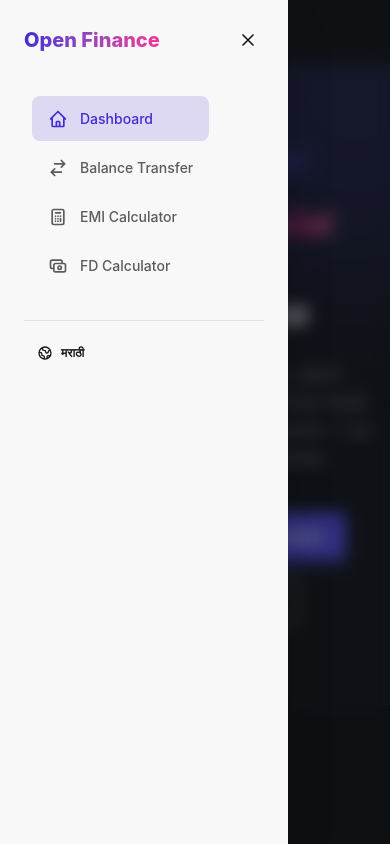
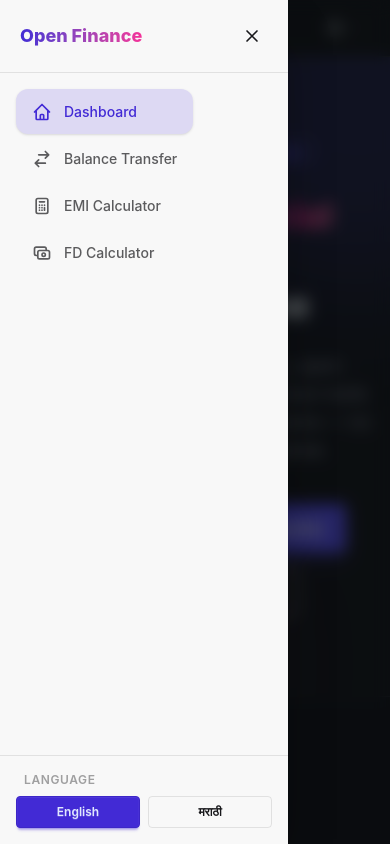
Before and after one commit to sourcedopen/open-finance, a Nuxt app: page / in a window 390 px wide. Both pictures are taken after a click on the button "Open menu". Shown: the top 844 px of the page. Built offline with nearby package versions, Linux system fonts and the light colour scheme.

Commit message:
refactor: enhance default layout navbar and mobile drawer UI with improved styling and language switcher.

```diff
--- a/app/layouts/default.vue
+++ b/app/layouts/default.vue
@@ -17,6 +17,10 @@ const availableLocales = computed(() =>
   ),
 )
 
+const currentLocaleName = computed(() =>
+  (locales.value as Array<{ code: string; name: string }>).find(l => l.code === locale.value)?.name ?? locale.value,
+)
+
 function closeMobileDrawer() {
   drawerOpen.value = false
 }
@@ -28,60 +32,73 @@ function switchLocale(code: string) {
 
 <template>
   <div data-theme="dark" class="min-h-screen bg-base-100 text-base-content flex flex-col">
-    <!-- Navbar -->
-    <header class="sticky top-0 z-50 backdrop-blur-xl bg-base-100/80 border-b border-base-content/10">
-      <nav class="navbar max-w-7xl mx-auto px-4">
-        <!-- Mobile hamburger -->
-        <div class="navbar-start">
+
+    <!-- ═══════════════ TOP NAVBAR ═══════════════ -->
+    <header class="sticky top-0 z-50 backdrop-blur-xl bg-base-100/80 border-b border-base-content/10 no-print">
+      <nav class="navbar max-w-7xl mx-auto px-4 min-h-14 lg:min-h-16">
+
+        <!-- Left: hamburger (mobile) + brand -->
+        <div class="navbar-start gap-1">
           <button
-            class="btn btn-ghost btn-square lg:hidden"
+            class="btn btn-ghost btn-sm btn-square lg:hidden"
             aria-label="Open menu"
             @click="drawerOpen = !drawerOpen"
           >
-            <svg xmlns="http://www.w3.org/2000/svg" class="h-6 w-6" fill="none" viewBox="0 0 24 24" stroke="currentColor">
+            <svg xmlns="http://www.w3.org/2000/svg" class="h-5 w-5" fill="none" viewBox="0 0 24 24" stroke="currentColor">
               <path stroke-linecap="round" stroke-linejoin="round" stroke-width="2" d="M4 6h16M4 12h16M4 18h16" />
             </svg>
           </button>
 
-          <!-- Brand -->
-          <NuxtLink to="/" class="btn btn-ghost text-xl font-extrabold tracking-tight gap-2">
+          <NuxtLink to="/" class="btn btn-ghost text-lg lg:text-xl font-extrabold tracking-tight px-2 lg:px-3">
             <span class="bg-gradient-to-r from-primary to-secondary bg-clip-text text-transparent">
               {{ $t('app.name') }}
             </span>
           </NuxtLink>
         </div>
 
-        <!-- Desktop links + lang switcher -->
-        <div class="navbar-end hidden lg:flex">
+        <!-- Center: desktop links -->
+        <div class="navbar-center hidden lg:flex">
           <ul class="menu menu-horizontal gap-1">
             <li v-for="link in navLinks" :key="link.to">
               <NuxtLink
                 :to="link.to"
                 :class="[
-                  'flex items-center gap-2 rounded-lg px-4 py-2 font-medium transition-all duration-200',
+                  'flex items-center gap-2 rounded-lg px-4 py-2 text-sm font-medium transition-all duration-200',
                   route.path === link.to
-                    ? 'bg-primary/15 text-primary'
+                    ? 'bg-primary/15 text-primary shadow-sm shadow-primary/10'
                     : 'hover:bg-base-content/5 text-base-content/70 hover:text-base-content',
                 ]"
               >
-                <svg xmlns="http://www.w3.org/2000/svg" class="h-5 w-5" fill="none" viewBox="0 0 24 24" stroke="currentColor">
+                <svg xmlns="http://www.w3.org/2000/svg" class="h-4 w-4" fill="none" viewBox="0 0 24 24" stroke="currentColor">
                   <path stroke-linecap="round" stroke-linejoin="round" stroke-width="2" :d="link.icon" />
                 </svg>
                 {{ link.label }}
               </NuxtLink>
             </li>
           </ul>
-          <!-- Language Switcher -->
-          <div class="dropdown dropdown-end ml-2">
-            <label tabindex="0" class="btn btn-ghost btn-sm gap-1">
-              <svg xmlns="http://www.w3.org/2000/svg" class="h-4 w-4" fill="none" viewBox="0 0 24 24" stroke="currentColor">
+        </div>
+
+        <!-- Right: lang switcher -->
+        <div class="navbar-end">
+          <div class="dropdown dropdown-end">
+            <label tabindex="0" class="btn btn-ghost btn-sm gap-1.5 no-animation">
+              <svg xmlns="http://www.w3.org/2000/svg" class="h-4 w-4 opacity-70" fill="none" viewBox="0 0 24 24" stroke="currentColor">
                 <path stroke-linecap="round" stroke-linejoin="round" stroke-width="2" d="M3.055 11H5a2 2 0 012 2v1a2 2 0 002 2 2 2 0 012 2v2.945M8 3.935V5.5A2.5 2.5 0 0010.5 8h.5a2 2 0 012 2 2 2 0 104 0 2 2 0 012-2h1.064M15 20.488V18a2 2 0 012-2h3.064M21 12a9 9 0 11-18 0 9 9 0 0118 0z" />
               </svg>
-              {{ (locales as Array<{code: string, name: string}>).find(l => l.code === locale)?.name }}
+              <span class="hidden sm:inline text-xs font-semibold uppercase tracking-wider">{{ currentLocaleName }}</span>
+              <svg xmlns="http://www.w3.org/2000/svg" class="h-3 w-3 opacity-50" fill="none" viewBox="0 0 24 24" stroke="currentColor">
+                <path stroke-linecap="round" stroke-linejoin="round" stroke-width="2" d="M19 9l-7 7-7-7" />
+              </svg>
             </label>
-            <ul tabindex="0" class="dropdown-content menu bg-base-200 rounded-box shadow-lg z-[1] w-40 p-2">
+            <ul tabindex="0" class="dropdown-content menu bg-base-200 rounded-xl shadow-2xl shadow-black/30 border border-base-content/10 z-[100] w-44 p-2 mt-2">
               <li v-for="loc in availableLocales" :key="loc.code">
-                <button @click="switchLocale(loc.code)" class="text-sm">
+                <button
+                  class="flex items-center gap-2 text-sm font-medium rounded-lg"
+                  @click="switchLocale(loc.code)"
+                >
+                  <svg xmlns="http://www.w3.org/2000/svg" class="h-4 w-4 opacity-50" fill="none" viewBox="0 0 24 24" stroke="currentColor">
+                    <path stroke-linecap="round" stroke-linejoin="round" stroke-width="2" d="M3 5h12M9 3v2m1.048 9.5A18.022 18.022 0 016.412 9m6.088 9h7M11 21l5-10 5 10M12.751 5C11.783 10.77 8.07 15.61 3 18.129" />
+                  </svg>
                   {{ loc.name }}
                 </button>
               </li>
@@ -91,22 +108,26 @@ function switchLocale(code: string) {
       </nav>
     </header>
 
-    <!-- Mobile drawer overlay -->
+    <!-- ═══════════════ MOBILE DRAWER ═══════════════ -->
     <Teleport to="body">
+      <!-- Overlay -->
       <Transition name="fade">
         <div
           v-if="drawerOpen"
-          class="fixed inset-0 z-[60] bg-black/50 backdrop-blur-sm lg:hidden"
+          class="fixed inset-0 z-[60] bg-black/60 backdrop-blur-sm lg:hidden"
           @click="closeMobileDrawer"
         />
       </Transition>
+
+      <!-- Drawer panel -->
       <Transition name="slide">
         <aside
           v-if="drawerOpen"
-          class="fixed top-0 left-0 z-[70] h-full w-72 bg-base-200 shadow-2xl p-6 lg:hidden"
+          class="fixed top-0 left-0 z-[70] h-full w-72 bg-base-200 shadow-2xl shadow-black/40 flex flex-col lg:hidden"
         >
-          <div class="flex items-center justify-between mb-8">
-            <span class="text-xl font-extrabold bg-gradient-to-r from-primary to-secondary bg-clip-text text-transparent">
+          <!-- Drawer header -->
+          <div class="flex items-center justify-between p-5 border-b border-base-content/10">
+            <span class="text-lg font-extrabold bg-gradient-to-r from-primary to-secondary bg-clip-text text-transparent">
               {{ $t('app.name') }}
             </span>
             <button class="btn btn-ghost btn-sm btn-square" @click="closeMobileDrawer">
@@ -115,50 +136,76 @@ function switchLocale(code: string) {
               </svg>
             </button>
           </div>
-          <ul class="menu gap-1">
+
+          <!-- Drawer nav links -->
+          <ul class="menu gap-0.5 p-4 flex-1">
             <li v-for="link in navLinks" :key="link.to">
               <NuxtLink
                 :to="link.to"
                 :class="[
-                  'flex items-center gap-3 rounded-lg px-4 py-3 font-medium transition-all duration-200',
+                  'flex items-center gap-3 rounded-xl px-4 py-3 font-medium transition-all duration-200',
                   route.path === link.to
-                    ? 'bg-primary/15 text-primary'
+                    ? 'bg-primary/15 text-primary shadow-sm'
                     : 'hover:bg-base-content/5 text-base-content/70 hover:text-base-content',
                 ]"
                 @click="closeMobileDrawer"
               >
-                <svg xmlns="http://www.w3.org/2000/svg" class="h-5 w-5" fill="none" viewBox="0 0 24 24" stroke="currentColor">
+                <svg xmlns="http://www.w3.org/2000/svg" class="h-5 w-5 shrink-0" fill="none" viewBox="0 0 24 24" stroke="currentColor">
                   <path stroke-linecap="round" stroke-linejoin="round" stroke-width="2" :d="link.icon" />
                 </svg>
                 {{ link.label }}
               </NuxtLink>
             </li>
           </ul>
-          <!-- Mobile Language Switcher -->
-          <div class="mt-6 border-t border-base-content/10 pt-4">
+
+          <!-- Drawer footer: language -->
+          <div class="p-4 border-t border-base-content/10">
+            <p class="text-xs text-base-content/40 font-semibold uppercase tracking-wider mb-2 px-2">Language</p>
+            <div class="flex gap-2">
               <button
-              v-for="loc in availableLocales"
+                v-for="loc in (locales as Array<{code: string, name: string}>)"
                 :key="loc.code"
-              class="btn btn-ghost btn-sm w-full justify-start gap-2"
+                :class="[
+                  'btn btn-sm flex-1 gap-1.5',
+                  locale === loc.code
+                    ? 'btn-primary'
+                    : 'btn-ghost border border-base-content/10',
+                ]"
                 @click="switchLocale(loc.code); closeMobileDrawer()"
               >
-              <svg xmlns="http://www.w3.org/2000/svg" class="h-4 w-4" fill="none" viewBox="0 0 24 24" stroke="currentColor">
-                <path stroke-linecap="round" stroke-linejoin="round" stroke-width="2" d="M3.055 11H5a2 2 0 012 2v1a2 2 0 002 2 2 2 0 012 2v2.945M8 3.935V5.5A2.5 2.5 0 0010.5 8h.5a2 2 0 012 2 2 2 0 104 0 2 2 0 012-2h1.064M15 20.488V18a2 2 0 012-2h3.064M21 12a9 9 0 11-18 0 9 9 0 0118 0z" />
-              </svg>
                 {{ loc.name }}
               </button>
+            </div>
           </div>
         </aside>
       </Transition>
     </Teleport>
 
-    <!-- Page content -->
-    <main class="flex-1">
+    <!-- ═══════════════ PAGE CONTENT ═══════════════ -->
+    <main class="flex-1 pb-20 lg:pb-0">
       <slot />
     </main>
 
-    <!-- Footer -->
-    <footer class="border-t border-base-content/10 py-6 mt-12">
+    <!-- ═══════════════ MOBILE BOTTOM TAB BAR ═══════════════ -->
+    <nav class="btm-nav btm-nav-sm bg-base-200/95 backdrop-blur-xl border-t border-base-content/10 z-40 lg:hidden no-print">
+      <NuxtLink
+        v-for="link in navLinks"
+        :key="link.to"
+        :to="link.to"
+        :class="[
+          'transition-colors duration-200',
+          route.path === link.to ? 'active text-primary' : 'text-base-content/50',
+        ]"
+      >
+        <svg xmlns="http://www.w3.org/2000/svg" class="h-5 w-5" fill="none" viewBox="0 0 24 24" stroke="currentColor">
+          <path stroke-linecap="round" stroke-linejoin="round" stroke-width="2" :d="link.icon" />
+        </svg>
+        <span class="btm-nav-label text-[10px] font-medium mt-0.5">{{ link.label }}</span>
+      </NuxtLink>
+    </nav>
+
+    <!-- ═══════════════ FOOTER (desktop only) ═══════════════ -->
+    <footer class="border-t border-base-content/10 py-6 mt-12 hidden lg:block">
       <div class="max-w-7xl mx-auto px-4 flex flex-col sm:flex-row items-center justify-between gap-4 text-sm text-base-content/50">
         <p>{{ $t('app.copyright', { year: new Date().getFullYear() }) }}</p>
         <div class="flex gap-4">
@@ -194,4 +241,9 @@ function switchLocale(code: string) {
 .slide-leave-to {
   transform: translateX(-100%);
 }
+
+/* Active indicator for bottom nav */
+.btm-nav > .active {
+  border-top-color: oklch(var(--p));
+}
 </style>
```
Lines whose indentation alone changed are shown as unchanged.
